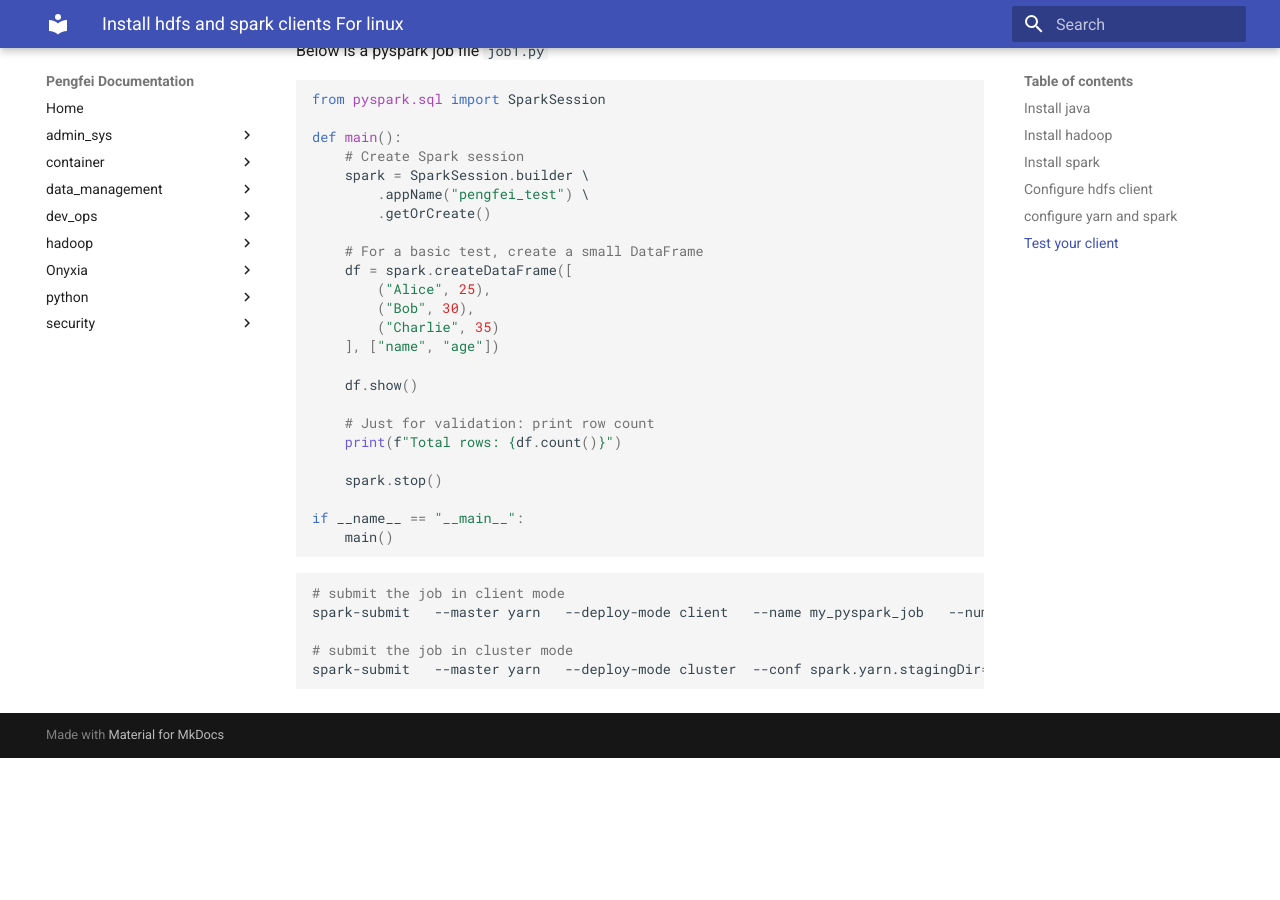
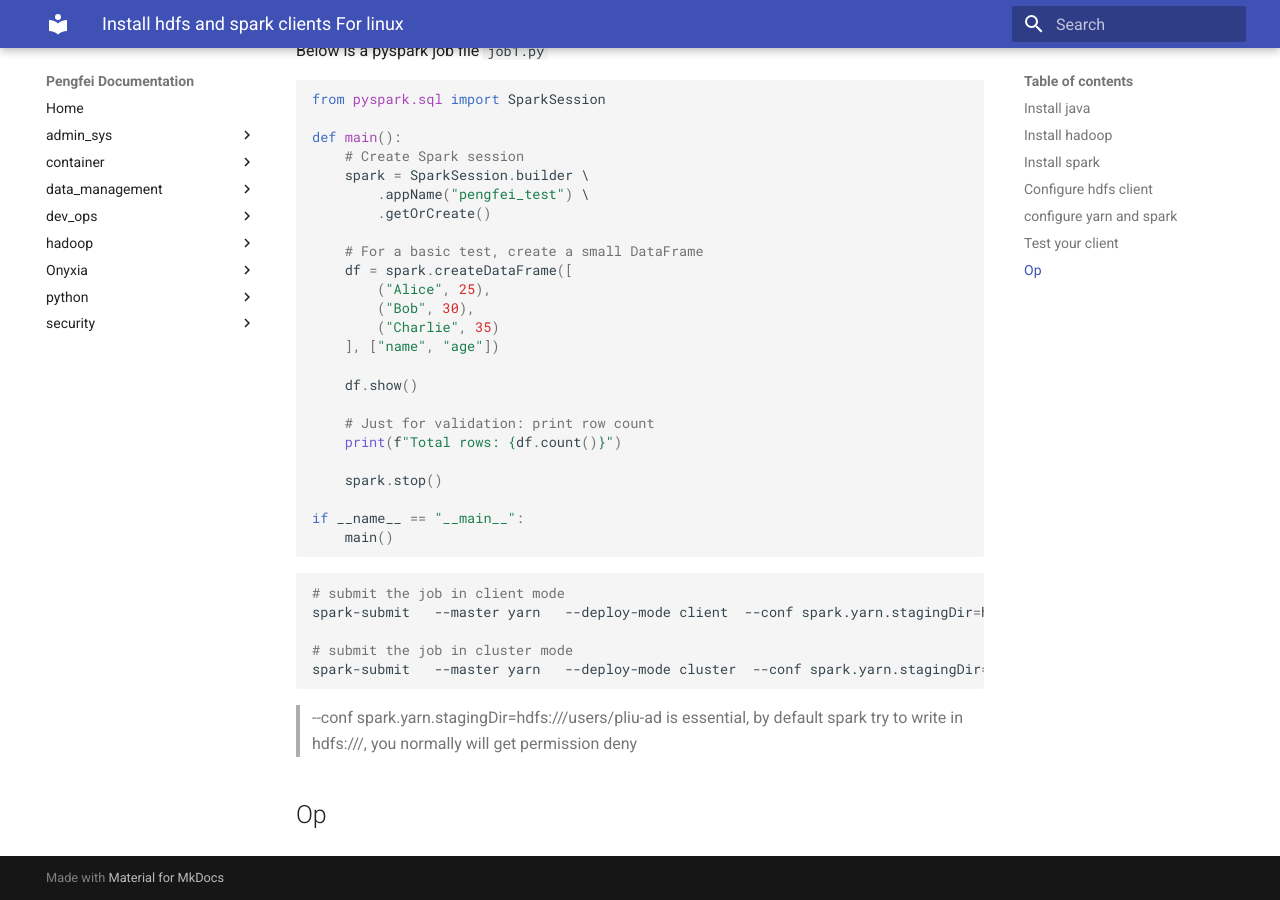
Before and after one commit to pengfei99/doc_center, an MkDocs documentation site: the page built from docs/hadoop/cluster_clients/01.Install_hdfs_spark_clients_for_linux.md, in a window 1280 px wide and 900 px high, scrolled down 6115 px. Built offline with MkDocs 1.6.1 and Material for MkDocs 9.7.7, drawn with Linux system fonts in a browser that asks for light colours; before the commit the page ends 6873 px from its top, so only the background shows below that.

Commit message:
update docs

````diff
--- a/docs/hadoop/cluster_clients/01.Install_hdfs_spark_clients_for_linux.md
+++ b/docs/hadoop/cluster_clients/01.Install_hdfs_spark_clients_for_linux.md
@@ -336,8 +336,13 @@ if __name__ == "__main__":
 
 ```bash
 # submit the job in client mode
-spark-submit   --master yarn   --deploy-mode client   --name my_pyspark_job   --num-executors 2   --executor-memory 1G   --executor-cores 1   --driver-memory 1G job1.py
+spark-submit   --master yarn   --deploy-mode client  --conf spark.yarn.stagingDir=hdfs:///users/pliu-ad --name my_pyspark_job   --num-executors 2   --executor-memory 1G   --executor-cores 1   --driver-memory 1G job1.py
 
 # submit the job in cluster mode
 spark-submit   --master yarn   --deploy-mode cluster  --conf spark.yarn.stagingDir=hdfs:///users/pliu-ad --name my_pyspark_job   --num-executors 2   --executor-memory 1G   --executor-cores 1   --driver-memory 1G   job1.py
 ```
+
+> --conf spark.yarn.stagingDir=hdfs:///users/pliu-ad is essential, by default spark try to write in hdfs:///, you normally
+> will get permission deny
+
+## Op
````
Also changed, not shown: docs/hadoop/kerberos_integration/06.Integrate_kerberos_in_yarn.md (+0 -1 lines), docs/hadoop/kerberos_integration/hdfs_folders_files_management.md (added, +30 -0 lines).
